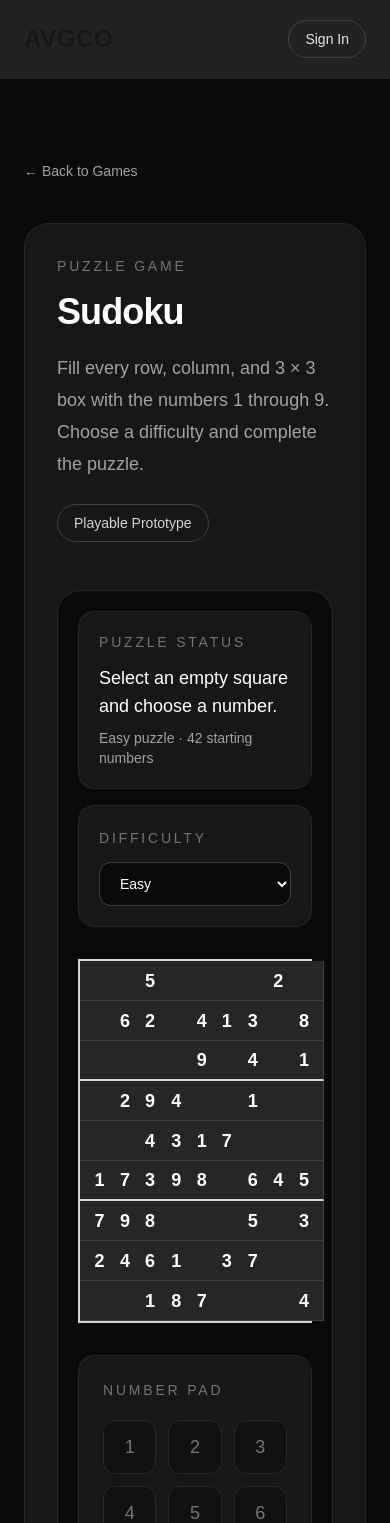
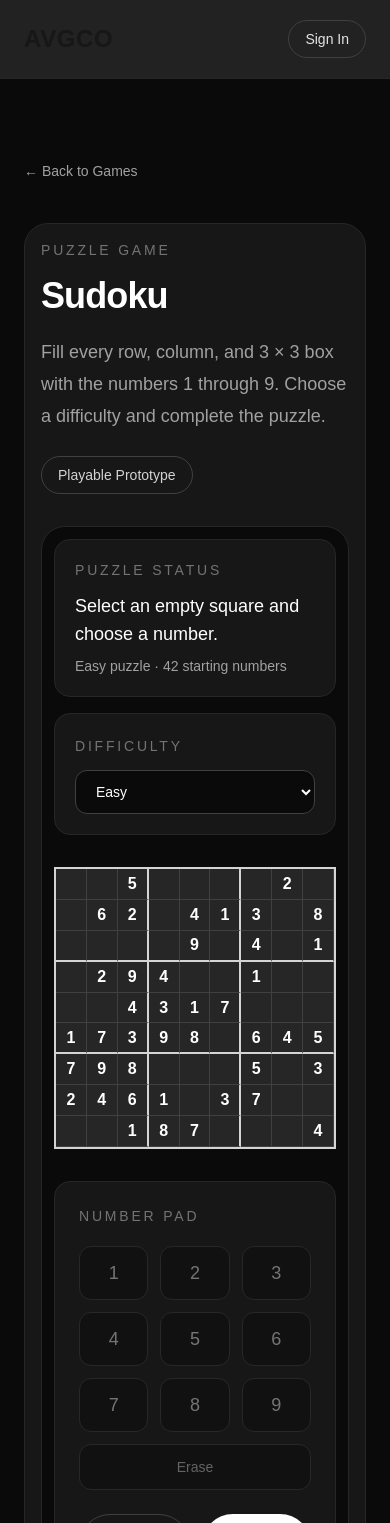
Before and after one commit to Kiilluaa/avgco-website, a Next.js app: page /games/sudoku in a window 390 px wide. Shown: the top 1523 px of the page. Built offline with nearby package versions, Linux system fonts and the light colour scheme.

Commit message:
Possible mobile fix

```diff
--- a/src/app/games/sudoku/SudokuGame.tsx
+++ b/src/app/games/sudoku/SudokuGame.tsx
@@ -322,7 +322,7 @@ export default function SudokuGame() {
   }, [enterNumber]);
 
   return (
-    <div className="mt-12 rounded-3xl border border-neutral-800 bg-neutral-950 p-5 sm:p-8">
+    <div className="mt-8 rounded-3xl border border-neutral-800 bg-neutral-950 p-3 sm:mt-12 sm:p-8">
       <div className="grid gap-4 lg:grid-cols-[1fr_auto]">
         <div className="rounded-2xl border border-neutral-800 bg-neutral-900 p-5">
           <p className="text-sm uppercase tracking-[0.2em] text-neutral-500">
@@ -362,7 +362,7 @@ export default function SudokuGame() {
       </div>
 
       <div className="mt-8 flex flex-col items-center gap-8 xl:flex-row xl:items-start xl:justify-center">
-        <div className="grid grid-cols-9 border-2 border-neutral-300 bg-neutral-300">
+        <div className="grid w-full max-w-[27rem] grid-cols-9 border-2 border-neutral-300 bg-neutral-300">
           {grid.map((row, rowIndex) =>
             row.map((value, columnIndex) => {
               const startingCell =
@@ -397,7 +397,7 @@ export default function SudokuGame() {
                     }
                   }}
                   disabled={!activePuzzle}
-                  className={`flex h-10 w-10 items-center justify-center bg-neutral-800 text-lg transition hover:bg-neutral-700 sm:h-12 sm:w-12 ${
+                  className={`flex aspect-square w-full items-center justify-center bg-neutral-800 text-base transition hover:bg-neutral-700 sm:text-lg ${
                     startingCell
                       ? "font-semibold text-white"
                       : "font-medium text-neutral-300"
--- a/src/app/games/sudoku/page.tsx
+++ b/src/app/games/sudoku/page.tsx
@@ -12,7 +12,7 @@ export default function SudokuPage() {
           ← Back to Games
         </Link>
 
-        <div className="mt-10 rounded-3xl border border-neutral-800 bg-neutral-900 p-8 sm:p-12">
+        <div className="mt-10 rounded-3xl border border-neutral-800 bg-neutral-900 p-4 sm:p-8 lg:p-12">
           <div className="flex flex-col justify-between gap-6 sm:flex-row sm:items-start">
             <div>
               <p className="text-sm uppercase tracking-[0.2em] text-neutral-500">
```
